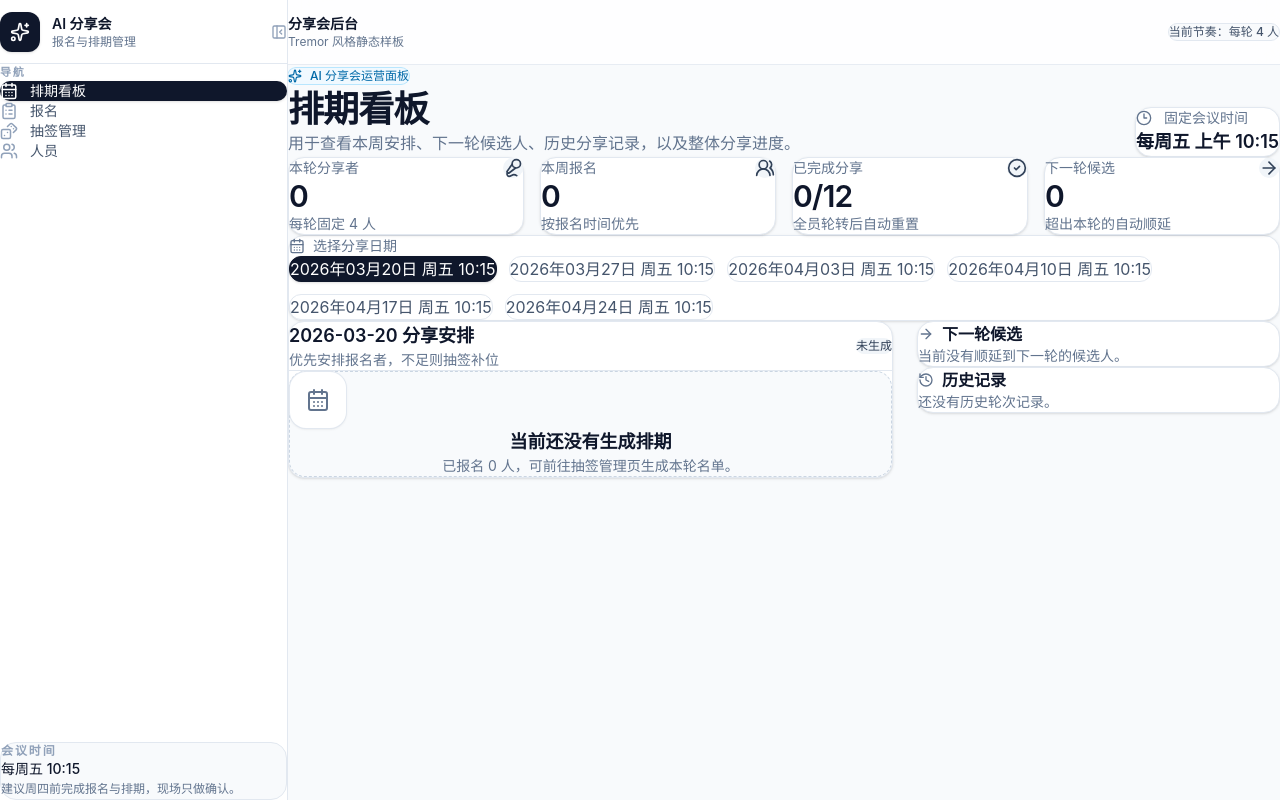
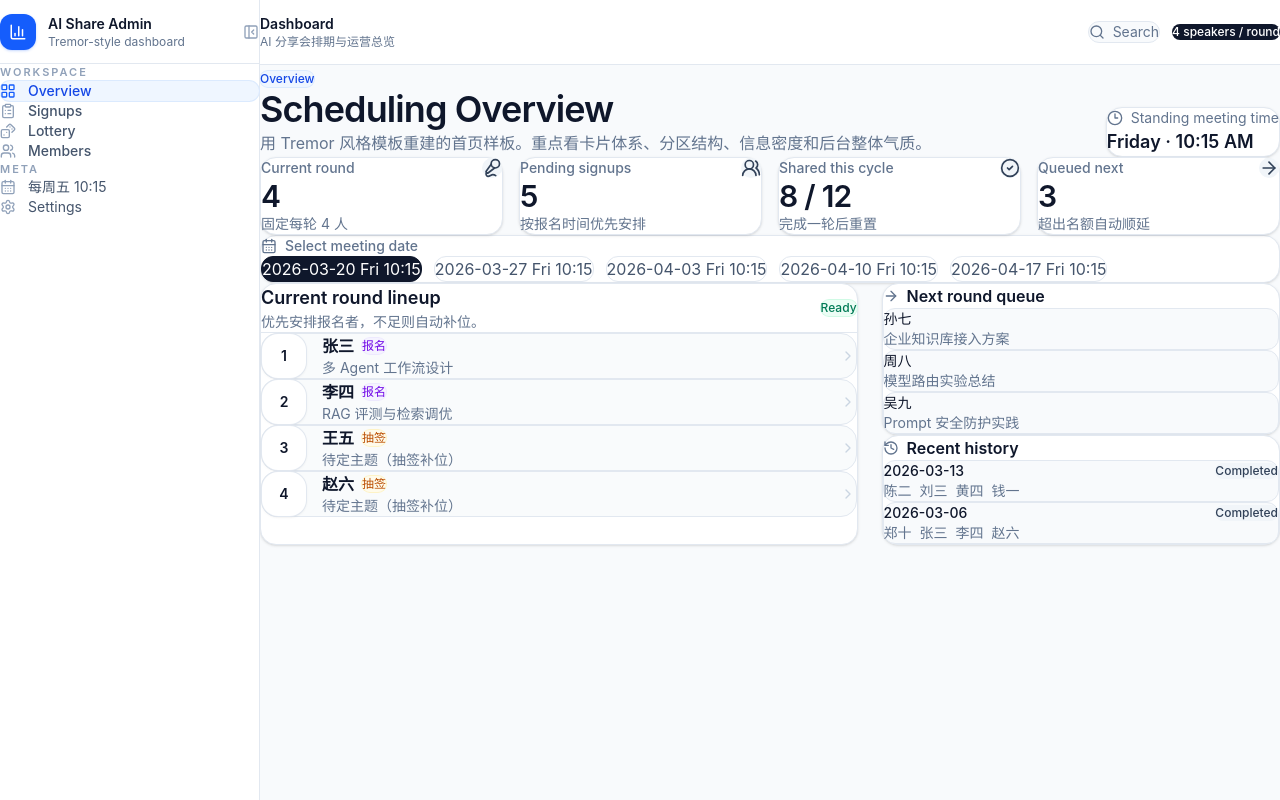
Before and after one commit to toller892/AI_zeabur_proj, a React (Vite) app: page / in a window 1280 px wide. Built offline with nearby package versions, Linux system fonts and the light colour scheme.

Commit message:
refactor: 套用更明确的 Tremor-style dashboard 首页模板

```diff
--- a/src/components/Layout.tsx
+++ b/src/components/Layout.tsx
@@ -1,48 +1,48 @@
 import { NavLink, Outlet } from 'react-router-dom'
-import { CalendarDays, ClipboardList, Dices, Users, Sparkles, PanelLeftClose } from 'lucide-react'
+import { BarChart3, CalendarDays, ClipboardList, Dices, LayoutGrid, PanelLeftClose, Search, Settings, Users } from 'lucide-react'
 import { cn } from '@/lib/utils'
 
 const navItems = [
-  { to: '/', label: '排期看板', icon: CalendarDays },
-  { to: '/signup', label: '报名', icon: ClipboardList },
-  { to: '/admin', label: '抽签管理', icon: Dices },
-  { to: '/members', label: '人员', icon: Users },
+  { to: '/', label: 'Overview', icon: LayoutGrid },
+  { to: '/signup', label: 'Signups', icon: ClipboardList },
+  { to: '/admin', label: 'Lottery', icon: Dices },
+  { to: '/members', label: 'Members', icon: Users },
 ]
 
 export default function Layout() {
   return (
-    <div className="grid min-h-screen grid-cols-[288px_minmax(0,1fr)] bg-[#f8fafc] text-slate-900">
-      <aside className="sticky top-0 h-screen border-r border-slate-200 bg-white">
+    <div className="min-h-screen bg-slate-50 text-slate-900">
+      <div className="grid min-h-screen grid-cols-[260px_minmax(0,1fr)]">
+        <aside className="border-r border-slate-200 bg-white/95 backdrop-blur">
           <div className="flex h-16 items-center gap-3 border-b border-slate-200 px-5">
-          <div className="flex h-10 w-10 items-center justify-center rounded-xl bg-slate-900 text-white shadow-sm">
-            <Sparkles className="h-5 w-5" />
+            <div className="flex h-9 w-9 items-center justify-center rounded-xl bg-blue-600 text-white shadow-sm shadow-blue-600/20">
+              <BarChart3 className="h-4.5 w-4.5" />
             </div>
-          <div className="flex-1 min-w-0">
-            <div className="truncate text-sm font-semibold text-slate-900">AI 分享会</div>
-            <div className="truncate text-xs text-slate-500">报名与排期管理</div>
+            <div className="min-w-0 flex-1">
+              <div className="truncate text-sm font-semibold text-slate-900">AI Share Admin</div>
+              <div className="truncate text-xs text-slate-500">Tremor-style dashboard</div>
             </div>
-          <button className="rounded-lg p-2 text-slate-400 hover:bg-slate-100 hover:text-slate-700 transition-colors">
+            <button className="rounded-lg p-2 text-slate-400 transition hover:bg-slate-100 hover:text-slate-700">
               <PanelLeftClose className="h-4 w-4" />
             </button>
           </div>
 
-        <div className="flex h-[calc(100vh-4rem)] flex-col justify-between px-4 py-5">
-          <div>
-            <div className="mb-3 px-3 text-[11px] font-semibold uppercase tracking-[0.16em] text-slate-400">导航</div>
-            <nav className="space-y-1.5">
+          <div className="px-4 py-5">
+            <div className="mb-3 px-2 text-[11px] font-semibold uppercase tracking-[0.18em] text-slate-400">Workspace</div>
+            <nav className="space-y-1">
               {navItems.map(({ to, label, icon: Icon }) => (
                 <NavLink key={to} to={to} end={to === '/'}>
                   {({ isActive }) => (
                     <div
                       className={cn(
-                        'group flex items-center gap-3 rounded-xl px-3.5 py-3 text-sm font-medium transition-all',
+                        'group flex items-center gap-3 rounded-xl px-3 py-2.5 text-sm font-medium transition-all',
                         isActive
-                          ? 'bg-slate-900 text-white shadow-sm'
+                          ? 'bg-blue-50 text-blue-700 ring-1 ring-blue-100'
                           : 'text-slate-600 hover:bg-slate-100 hover:text-slate-900'
                       )}
                     >
-                      <Icon className={cn('h-4.5 w-4.5 shrink-0', isActive ? 'text-white' : 'text-slate-400 group-hover:text-slate-700')} />
-                      <span className="truncate">{label}</span>
+                      <Icon className={cn('h-4 w-4', isActive ? 'text-blue-600' : 'text-slate-400 group-hover:text-slate-700')} />
+                      <span>{label}</span>
                     </div>
                   )}
                 </NavLink>
@@ -50,33 +50,45 @@ export default function Layout() {
             </nav>
           </div>
 
-          <div className="rounded-2xl border border-slate-200 bg-slate-50 p-4">
-            <div className="text-xs font-semibold uppercase tracking-[0.16em] text-slate-400">会议时间</div>
-            <div className="mt-2 text-sm font-medium text-slate-900">每周五 10:15</div>
-            <p className="mt-1 text-xs leading-5 text-slate-500">建议周四前完成报名与排期，现场只做确认。</p>
+          <div className="px-4">
+            <div className="mb-3 px-2 text-[11px] font-semibold uppercase tracking-[0.18em] text-slate-400">Meta</div>
+            <div className="space-y-1">
+              <div className="flex items-center gap-3 rounded-xl px-3 py-2.5 text-sm text-slate-600 hover:bg-slate-100">
+                <CalendarDays className="h-4 w-4 text-slate-400" />
+                每周五 10:15
+              </div>
+              <div className="flex items-center gap-3 rounded-xl px-3 py-2.5 text-sm text-slate-600 hover:bg-slate-100">
+                <Settings className="h-4 w-4 text-slate-400" />
+                Settings
+              </div>
             </div>
           </div>
         </aside>
 
         <div className="min-w-0">
-        <header className="sticky top-0 z-30 border-b border-slate-200/80 bg-white/80 backdrop-blur-xl">
-          <div className="flex h-16 items-center justify-between px-10">
-            <div className="min-w-0">
-              <div className="text-sm font-semibold text-slate-900">分享会后台</div>
-              <div className="text-xs text-slate-500">Tremor 风格静态样板</div>
+          <header className="sticky top-0 z-20 border-b border-slate-200 bg-white/90 backdrop-blur-xl">
+            <div className="flex h-16 items-center justify-between gap-6 px-8">
+              <div>
+                <div className="text-sm font-semibold text-slate-900">Dashboard</div>
+                <div className="text-xs text-slate-500">AI 分享会排期与运营总览</div>
               </div>
-            <div className="rounded-full border border-slate-200 bg-slate-50 px-3 py-1.5 text-xs font-medium text-slate-600">
-              当前节奏：每轮 4 人
+              <div className="flex items-center gap-3">
+                <div className="hidden items-center gap-2 rounded-xl border border-slate-200 bg-slate-50 px-3 py-2 text-sm text-slate-500 md:flex">
+                  <Search className="h-4 w-4" />
+                  Search
+                </div>
+                <div className="rounded-full bg-slate-900 px-3 py-1.5 text-xs font-medium text-white">4 speakers / round</div>
               </div>
             </div>
           </header>
 
-        <main className="min-w-0 px-10 py-10">
-          <div className="mx-auto max-w-7xl min-w-0">
+          <main className="p-8">
+            <div className="mx-auto max-w-7xl">
               <Outlet />
             </div>
           </main>
         </div>
       </div>
+    </div>
   )
 }
--- a/src/pages/SchedulePage.tsx
+++ b/src/pages/SchedulePage.tsx
@@ -1,16 +1,13 @@
-import { useMemo, useState } from 'react'
-import { motion } from 'framer-motion'
-import { ArrowRight, CalendarDays, CheckCircle2, Clock3, History, Mic2, Sparkles, Users2 } from 'lucide-react'
-import { useStore } from '@/store/useStore'
+import { ArrowRight, CalendarDays, CheckCircle2, ChevronRight, Clock3, History, Mic2, Users2 } from 'lucide-react'
 
-function StatCard({ title, value, hint, icon: Icon }: { title: string; value: string | number; hint: string; icon: any }) {
+function MetricCard({ title, value, delta, icon: Icon }: { title: string; value: string; delta: string; icon: any }) {
   return (
     <div className="rounded-2xl border border-slate-200 bg-white p-5 shadow-sm">
       <div className="flex items-start justify-between">
         <div>
-          <div className="text-sm font-medium text-slate-500">{title}</div>
-          <div className="mt-3 text-3xl font-semibold tracking-tight text-slate-900">{value}</div>
-          <div className="mt-2 text-sm text-slate-500">{hint}</div>
+          <p className="text-sm font-medium text-slate-500">{title}</p>
+          <p className="mt-3 text-3xl font-semibold tracking-tight text-slate-900">{value}</p>
+          <p className="mt-2 text-sm text-slate-500">{delta}</p>
         </div>
         <div className="rounded-xl bg-slate-100 p-3 text-slate-700">
           <Icon className="h-5 w-5" />
@@ -20,136 +17,120 @@ function StatCard({ title, value, hint, icon: Icon }: { title: string; value: st
   )
 }
 
-function Pill({ children, tone = 'default' }: { children: React.ReactNode; tone?: 'default' | 'success' | 'warning' | 'brand' | 'purple' }) {
-  const cls = {
-    default: 'bg-slate-100 text-slate-700',
-    success: 'bg-emerald-50 text-emerald-700 ring-1 ring-emerald-200',
-    warning: 'bg-amber-50 text-amber-700 ring-1 ring-amber-200',
-    brand: 'bg-sky-50 text-sky-700 ring-1 ring-sky-200',
-    purple: 'bg-violet-50 text-violet-700 ring-1 ring-violet-200',
+function Badge({ children, tone = 'slate' }: { children: React.ReactNode; tone?: 'slate' | 'blue' | 'green' | 'amber' | 'violet' }) {
+  const toneClass = {
+    slate: 'bg-slate-100 text-slate-700',
+    blue: 'bg-blue-50 text-blue-700 ring-1 ring-blue-100',
+    green: 'bg-emerald-50 text-emerald-700 ring-1 ring-emerald-100',
+    amber: 'bg-amber-50 text-amber-700 ring-1 ring-amber-100',
+    violet: 'bg-violet-50 text-violet-700 ring-1 ring-violet-100',
   }[tone]
-  return <span className={`inline-flex items-center rounded-full px-2.5 py-1 text-xs font-medium ${cls}`}>{children}</span>
+  return <span className={`inline-flex items-center rounded-full px-2.5 py-1 text-xs font-medium ${toneClass}`}>{children}</span>
 }
 
 export default function SchedulePage() {
-  const { rounds, getUpcomingFridays, getSignupsForDate, getNextRoundSpeakers, members } = useStore()
-  const fridays = getUpcomingFridays()
-  const [selectedDate, setSelectedDate] = useState(fridays[0]?.date || '')
+  const dateOptions = [
+    '2026-03-20 Fri 10:15',
+    '2026-03-27 Fri 10:15',
+    '2026-04-03 Fri 10:15',
+    '2026-04-10 Fri 10:15',
+    '2026-04-17 Fri 10:15',
+  ]
 
-  const currentRound = rounds.find((r) => r.date === selectedDate)
-  const signups = getSignupsForDate(selectedDate)
-  const nextQueue = getNextRoundSpeakers()
-  const sharedCount = members.filter((m) => m.hasShared).length
-  const totalCount = members.length
+  const scheduled = [
+    { name: '张三', topic: '多 Agent 工作流设计', source: '报名' },
+    { name: '李四', topic: 'RAG 评测与检索调优', source: '报名' },
+    { name: '王五', topic: '待定主题（抽签补位）', source: '抽签' },
+    { name: '赵六', topic: '待定主题（抽签补位）', source: '抽签' },
+  ]
 
-  const completedRounds = useMemo(
-    () => rounds.filter((r) => r.status === 'completed').sort((a, b) => b.date.localeCompare(a.date)),
-    [rounds]
-  )
+  const nextRound = [
+    { name: '孙七', topic: '企业知识库接入方案' },
+    { name: '周八', topic: '模型路由实验总结' },
+    { name: '吴九', topic: 'Prompt 安全防护实践' },
+  ]
+
+  const history = [
+    { date: '2026-03-13', people: ['陈二', '刘三', '黄四', '钱一'] },
+    { date: '2026-03-06', people: ['郑十', '张三', '李四', '赵六'] },
+  ]
 
   return (
-    <div className="space-y-10">
+    <div className="space-y-8">
       <section className="flex items-end justify-between gap-8">
         <div>
-          <div className="inline-flex items-center gap-2 rounded-full bg-sky-50 px-3 py-1 text-xs font-medium text-sky-700 ring-1 ring-sky-200">
-            <Sparkles className="h-3.5 w-3.5" />
-            AI 分享会运营面板
-          </div>
-          <h1 className="mt-4 text-4xl font-semibold tracking-tight text-slate-900">排期看板</h1>
-          <p className="mt-3 max-w-2xl text-base leading-7 text-slate-500">
-            用于查看本周安排、下一轮候选人、历史分享记录，以及整体分享进度。
+          <Badge tone="blue">Overview</Badge>
+          <h1 className="mt-4 text-4xl font-semibold tracking-tight text-slate-900">Scheduling Overview</h1>
+          <p className="mt-3 max-w-3xl text-base leading-7 text-slate-500">
+            用 Tremor 风格模板重建的首页样板。重点看卡片体系、分区结构、信息密度和后台整体气质。
           </p>
         </div>
 
         <div className="rounded-2xl border border-slate-200 bg-white px-5 py-4 shadow-sm">
-          <div className="flex items-center gap-3 text-sm text-slate-500">
+          <div className="flex items-center gap-2 text-sm text-slate-500">
             <Clock3 className="h-4 w-4" />
-            固定会议时间
+            Standing meeting time
           </div>
-          <div className="mt-2 text-lg font-semibold text-slate-900">每周五 上午 10:15</div>
+          <div className="mt-2 text-lg font-semibold text-slate-900">Friday · 10:15 AM</div>
         </div>
       </section>
 
       <section className="grid grid-cols-1 gap-4 md:grid-cols-2 xl:grid-cols-4">
-        <StatCard title="本轮分享者" value={currentRound?.speakers.length || 0} hint="每轮固定 4 人" icon={Mic2} />
-        <StatCard title="本周报名" value={signups.filter((s) => s.status === 'pending').length} hint="按报名时间优先" icon={Users2} />
-        <StatCard title="已完成分享" value={`${sharedCount}/${totalCount}`} hint="全员轮转后自动重置" icon={CheckCircle2} />
-        <StatCard title="下一轮候选" value={nextQueue.length} hint="超出本轮的自动顺延" icon={ArrowRight} />
+        <MetricCard title="Current round" value="4" delta="固定每轮 4 人" icon={Mic2} />
+        <MetricCard title="Pending signups" value="5" delta="按报名时间优先安排" icon={Users2} />
+        <MetricCard title="Shared this cycle" value="8 / 12" delta="完成一轮后重置" icon={CheckCircle2} />
+        <MetricCard title="Queued next" value="3" delta="超出名额自动顺延" icon={ArrowRight} />
       </section>
 
       <section className="rounded-2xl border border-slate-200 bg-white p-4 shadow-sm">
-        <div className="mb-4 flex items-center gap-2 text-sm font-medium text-slate-500">
+        <div className="mb-3 flex items-center gap-2 text-sm font-medium text-slate-500">
           <CalendarDays className="h-4 w-4" />
-          选择分享日期
+          Select meeting date
         </div>
         <div className="flex flex-wrap gap-3">
-          {fridays.slice(0, 6).map((f) => (
+          {dateOptions.map((date, i) => (
             <button
-              key={f.date}
-              onClick={() => setSelectedDate(f.date)}
-              className={`rounded-xl border px-4 py-3 text-sm font-medium transition-all ${
-                selectedDate === f.date
-                  ? 'border-slate-900 bg-slate-900 text-white shadow-sm'
-                  : 'border-slate-200 bg-white text-slate-600 hover:border-slate-300 hover:bg-slate-50'
+              key={date}
+              className={`rounded-xl border px-4 py-3 text-sm font-medium transition ${
+                i === 0
+                  ? 'border-slate-900 bg-slate-900 text-white'
+                  : 'border-slate-200 bg-white text-slate-600 hover:bg-slate-50 hover:border-slate-300'
               }`}
             >
-              {f.label}
+              {date}
             </button>
           ))}
         </div>
       </section>
 
-      <div className="grid grid-cols-1 gap-6 xl:grid-cols-[1.25fr_0.75fr]">
+      <div className="grid grid-cols-1 gap-6 xl:grid-cols-[1.2fr_0.8fr]">
         <section className="rounded-2xl border border-slate-200 bg-white shadow-sm">
           <div className="flex items-center justify-between border-b border-slate-200 px-6 py-5">
             <div>
-              <div className="text-lg font-semibold text-slate-900">{selectedDate} 分享安排</div>
-              <div className="mt-1 text-sm text-slate-500">优先安排报名者，不足则抽签补位</div>
+              <h2 className="text-lg font-semibold text-slate-900">Current round lineup</h2>
+              <p className="mt-1 text-sm text-slate-500">优先安排报名者，不足则自动补位。</p>
             </div>
-            {currentRound ? (
-              <Pill tone={currentRound.status === 'completed' ? 'success' : 'brand'}>
-                {currentRound.status === 'completed' ? '已完成' : '即将开始'}
-              </Pill>
-            ) : (
-              <Pill>未生成</Pill>
-            )}
+            <Badge tone="green">Ready</Badge>
           </div>
 
           <div className="p-6">
-            {currentRound && currentRound.speakers.length > 0 ? (
             <div className="space-y-3">
-                {currentRound.speakers.map((speaker, i) => (
-                  <motion.div
-                    key={speaker.id}
-                    initial={{ opacity: 0, y: 8 }}
-                    animate={{ opacity: 1, y: 0 }}
-                    transition={{ duration: 0.2, delay: i * 0.04 }}
-                    className="flex items-center gap-4 rounded-2xl border border-slate-200 bg-slate-50/70 px-4 py-4"
-                  >
+              {scheduled.map((item, i) => (
+                <div key={item.name} className="flex items-center gap-4 rounded-2xl border border-slate-200 bg-slate-50/80 px-4 py-4">
                   <div className="flex h-11 w-11 items-center justify-center rounded-2xl bg-white text-sm font-semibold text-slate-900 shadow-sm ring-1 ring-slate-200">
                     {i + 1}
                   </div>
                   <div className="min-w-0 flex-1">
                     <div className="flex items-center gap-2">
-                        <span className="truncate text-base font-semibold text-slate-900">{speaker.name}</span>
-                        <Pill tone={speaker.source === 'signup' ? 'purple' : 'warning'}>
-                          {speaker.source === 'signup' ? '报名' : '抽签'}
-                        </Pill>
+                      <span className="truncate text-base font-semibold text-slate-900">{item.name}</span>
+                      <Badge tone={item.source === '报名' ? 'violet' : 'amber'}>{item.source}</Badge>
                     </div>
-                      <p className="mt-1 truncate text-sm text-slate-500">{speaker.topic}</p>
+                    <p className="mt-1 truncate text-sm text-slate-500">{item.topic}</p>
                   </div>
-                  </motion.div>
+                  <ChevronRight className="h-4 w-4 text-slate-300" />
+                </div>
               ))}
             </div>
-            ) : (
-              <div className="rounded-2xl border border-dashed border-slate-300 bg-slate-50 px-6 py-16 text-center">
-                <div className="mx-auto flex h-14 w-14 items-center justify-center rounded-2xl bg-white shadow-sm ring-1 ring-slate-200">
-                  <CalendarDays className="h-6 w-6 text-slate-500" />
-                </div>
-                <h3 className="mt-4 text-lg font-semibold text-slate-900">当前还没有生成排期</h3>
-                <p className="mt-2 text-sm text-slate-500">已报名 {signups.filter((s) => s.targetDate === selectedDate).length} 人，可前往抽签管理页生成本轮名单。</p>
-              </div>
-            )}
           </div>
         </section>
 
@@ -157,46 +138,38 @@ export default function SchedulePage() {
           <section className="rounded-2xl border border-slate-200 bg-white p-6 shadow-sm">
             <div className="mb-4 flex items-center gap-2 text-base font-semibold text-slate-900">
               <ArrowRight className="h-4 w-4 text-slate-500" />
-              下一轮候选
+              Next round queue
             </div>
-            {nextQueue.length > 0 ? (
             <div className="space-y-3">
-                {nextQueue.slice(0, 6).map((s) => (
-                  <div key={s.id} className="rounded-xl border border-slate-200 bg-slate-50 px-4 py-3">
-                    <div className="text-sm font-medium text-slate-900">{s.name}</div>
-                    <div className="mt-1 text-sm text-slate-500">{s.topic}</div>
+              {nextRound.map((item) => (
+                <div key={item.name} className="rounded-xl border border-slate-200 bg-slate-50 px-4 py-3">
+                  <div className="text-sm font-medium text-slate-900">{item.name}</div>
+                  <div className="mt-1 text-sm text-slate-500">{item.topic}</div>
                 </div>
               ))}
             </div>
-            ) : (
-              <p className="text-sm text-slate-500">当前没有顺延到下一轮的候选人。</p>
-            )}
           </section>
 
           <section className="rounded-2xl border border-slate-200 bg-white p-6 shadow-sm">
             <div className="mb-4 flex items-center gap-2 text-base font-semibold text-slate-900">
               <History className="h-4 w-4 text-slate-500" />
-              历史记录
+              Recent history
             </div>
-            {completedRounds.length > 0 ? (
             <div className="space-y-3">
-                {completedRounds.slice(0, 5).map((round) => (
-                  <div key={round.date} className="rounded-xl border border-slate-200 bg-slate-50 px-4 py-3">
+              {history.map((item) => (
+                <div key={item.date} className="rounded-xl border border-slate-200 bg-slate-50 px-4 py-3">
                   <div className="flex items-center justify-between">
-                      <div className="text-sm font-medium text-slate-900">{round.date}</div>
-                      <Pill tone="success">已完成</Pill>
+                    <div className="text-sm font-medium text-slate-900">{item.date}</div>
+                    <Badge tone="slate">Completed</Badge>
                   </div>
                   <div className="mt-2 flex flex-wrap gap-2 text-sm text-slate-500">
-                      {round.speakers.map((s) => (
-                        <span key={s.id}>{s.name}</span>
+                    {item.people.map((p) => (
+                      <span key={p}>{p}</span>
                     ))}
                   </div>
                 </div>
               ))}
             </div>
-            ) : (
-              <p className="text-sm text-slate-500">还没有历史轮次记录。</p>
-            )}
           </section>
         </div>
       </div>
```
Lines whose indentation alone changed are shown as unchanged.
